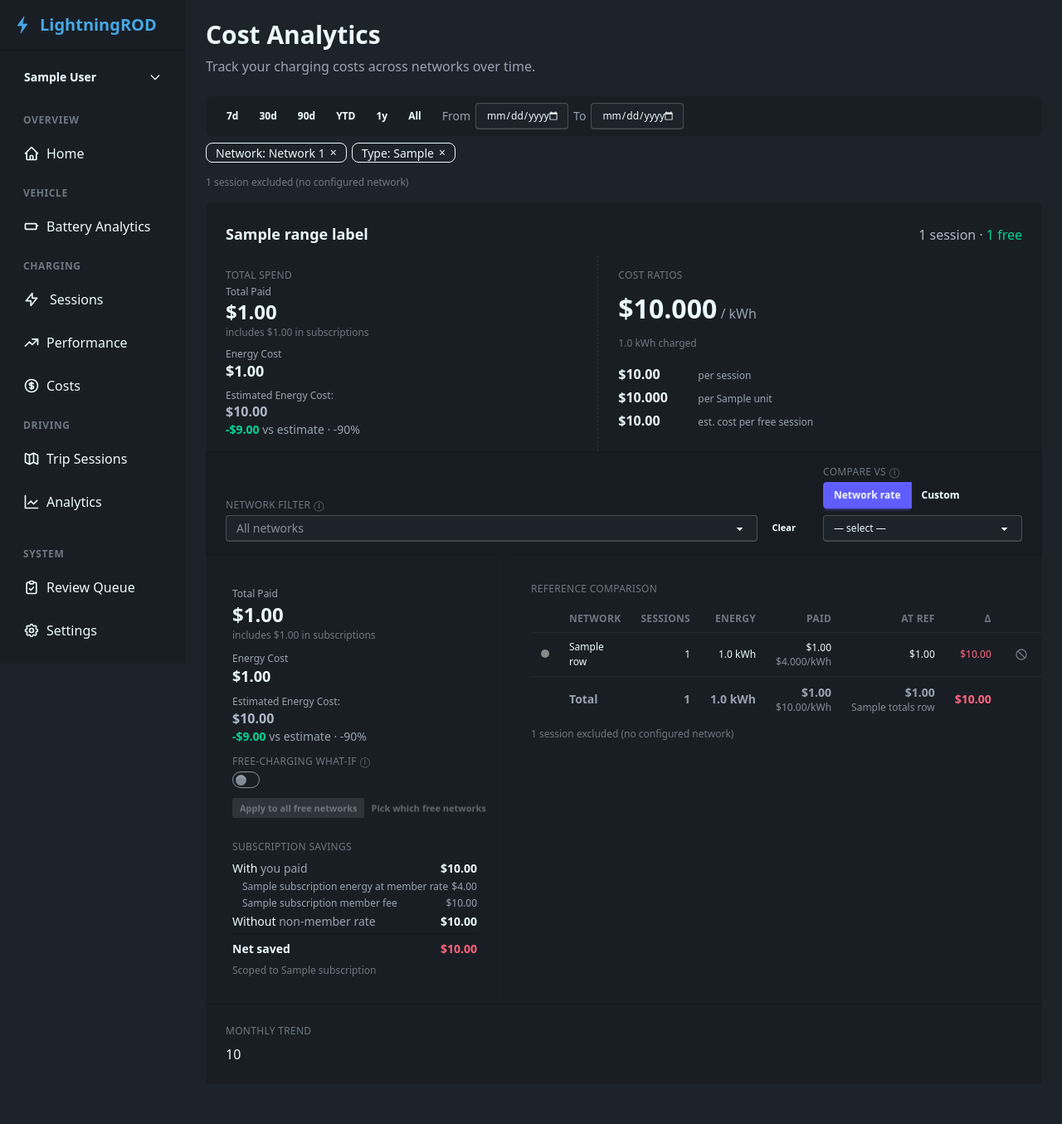
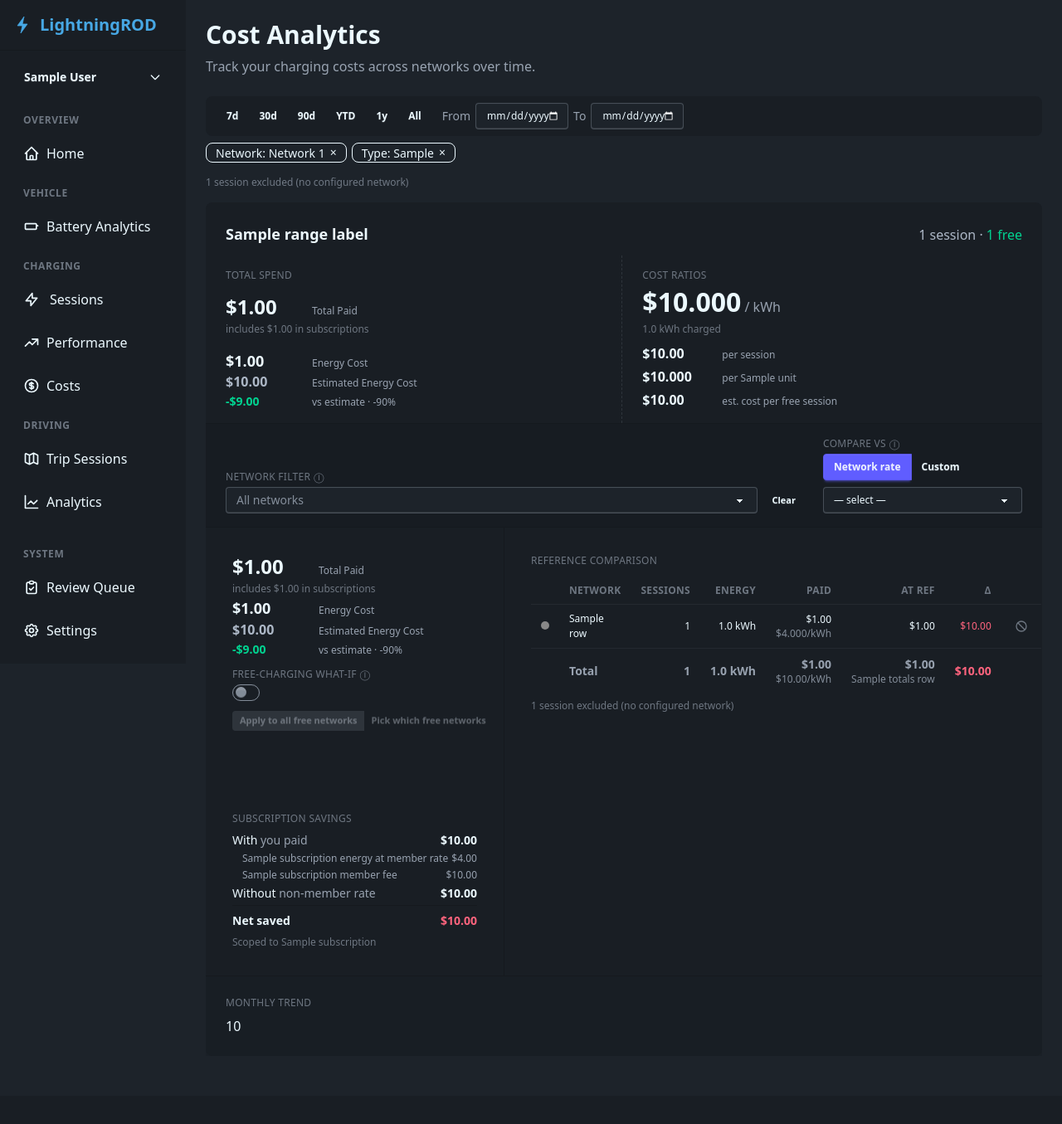
Before and after one commit to SquidBytes/LightningROD, a FastAPI app: template web/templates/costs/index.html in a window 1280 px wide. Shown: the whole page at 83% size. After the commit the page ends 1243 px from the top, so only its background shows below. Run offline with FastAPI, Linux system fonts and the light colour scheme; the template is opened without the code that fills it: most values are stand-ins (such as "Sample title", 1, 10 or a date in 2020); data that the repository does not hold is empty; style sheets or scripts are compiled from the project's sources; parts of the project's set-up code (start-up, migrations or seed data) failed here and were passed over; some libraries are stand-ins or nearby versions.

Commit message:
style(36): flow cost breakdown rows value-left label-right

```diff
--- a/web/templates/costs/partials/cost_breakdown.html
+++ b/web/templates/costs/partials/cost_breakdown.html
@@ -1,61 +1,47 @@
-{# Cost breakdown stack — the canonical vertical 5-element layout shared by the
-   Cost Explorer strip, the "You paid" aside, and the Savings Scenarios EV
-   column. Factored here so all three surfaces render identically.
+{# Cost breakdown stack — shared 5-element layout for the Cost Explorer strip,
+   the "You paid" aside, and the Savings Scenarios EV column.
 
-   Elements (top to bottom):
-     1. Total Paid — all-in total (energy + subscription fees), largest.
-     2. "includes $X in subscriptions" — only when fees > 0.
-     3. Energy Cost — energy-only figure; only when fees > 0 (with no fees the
-        Total Paid headline already IS the energy amount).
-     4. Estimated Energy Cost — reference estimate; only when one is given.
-     5. Delta — Energy Cost vs estimate, coloured success/error by the math.
-
-   Usage:
-       {% from "costs/partials/cost_breakdown.html" import cost_breakdown %}
-       {{ cost_breakdown(total_paid, fees, energy_cost,
-                         estimated_energy_cost=est) }}
+   Rows follow the Cost Ratios value-left / label-right flow: bold value in a
+   fixed-width column so every right-side label aligns vertically.
 
    Args:
      total_paid             — all-in total (energy + fees). Required.
      fees                   — subscription fees portion. Required.
      energy_cost            — energy-only cost. Required.
      estimated_energy_cost  — reference-rate energy estimate; omit/None to
-                              drop elements 4 + 5.
+                              drop the estimate and delta rows.
 #}
 {% macro cost_breakdown(total_paid, fees, energy_cost, estimated_energy_cost=None) %}
-<div class="flex flex-col gap-0.5">
+<div class="flex flex-col gap-1">
 
-    {# 1 — Total Paid (largest). #}
-    <div>
+    <div class="flex items-baseline gap-2">
+        <span class="text-2xl font-bold tabular-nums leading-tight min-w-[6rem]">${{ "%.2f"|format(total_paid) }}</span>
         <span class="text-xs text-base-content/60">Total Paid</span>
-        <div class="text-2xl font-bold tabular-nums leading-tight">${{ "%.2f"|format(total_paid) }}</div>
     </div>
 
     {% if fees > 0 %}
-    {# 2 — faint subscriptions reminder; only when fees make the totals differ. #}
     <p class="text-xs text-base-content/40 tabular-nums">includes ${{ "%.2f"|format(fees) }} in subscriptions</p>
 
-    {# 3 — Energy Cost, one step down. #}
-    <div class="mt-1">
+    <div class="flex items-baseline gap-2">
+        <span class="text-lg font-semibold tabular-nums leading-tight min-w-[6rem]">${{ "%.2f"|format(energy_cost) }}</span>
         <span class="text-xs text-base-content/60">Energy Cost</span>
-        <div class="text-lg font-semibold tabular-nums leading-tight">${{ "%.2f"|format(energy_cost) }}</div>
     </div>
     {% endif %}
 
     {% if estimated_energy_cost is not none %}
-    {# 4 — Estimated Energy Cost, a half-step down (muted). #}
-    <div class="mt-1">
-        <span class="text-xs text-base-content/60">Estimated Energy Cost:</span>
-        <div class="text-base font-semibold tabular-nums leading-tight text-base-content/70">${{ "%.2f"|format(estimated_energy_cost) }}</div>
+    <div class="flex items-baseline gap-2">
+        <span class="text-base font-semibold tabular-nums leading-tight text-base-content/70 min-w-[6rem]">${{ "%.2f"|format(estimated_energy_cost) }}</span>
+        <span class="text-xs text-base-content/60">Estimated Energy Cost</span>
     </div>
 
-    {# 5 — Delta, coloured by the math: success at/under estimate, error over. #}
     {% set delta = energy_cost - estimated_energy_cost %}
     {% if delta != 0 %}
     {% set delta_pct = (delta / estimated_energy_cost * 100) if estimated_energy_cost else 0 %}
-    <div class="text-sm font-semibold tabular-nums {% if delta <= 0 %}text-success{% else %}text-error{% endif %}">
-        {% if delta > 0 %}+${{ "%.2f"|format(delta) }}{% else %}-${{ "%.2f"|format(-delta) }}{% endif %}
-        <span class="text-base-content/60 font-normal">vs estimate · {% if delta_pct > 0 %}+{% endif %}{{ "%.0f"|format(delta_pct) }}%</span>
+    <div class="flex items-baseline gap-2">
+        <span class="text-sm font-semibold tabular-nums min-w-[6rem] {% if delta <= 0 %}text-success{% else %}text-error{% endif %}">
+            {% if delta > 0 %}+${{ "%.2f"|format(delta) }}{% else %}-${{ "%.2f"|format(-delta) }}{% endif %}
+        </span>
+        <span class="text-xs text-base-content/60">vs estimate · {% if delta_pct > 0 %}+{% endif %}{{ "%.0f"|format(delta_pct) }}%</span>
     </div>
     {% endif %}
     {% endif %}
```
